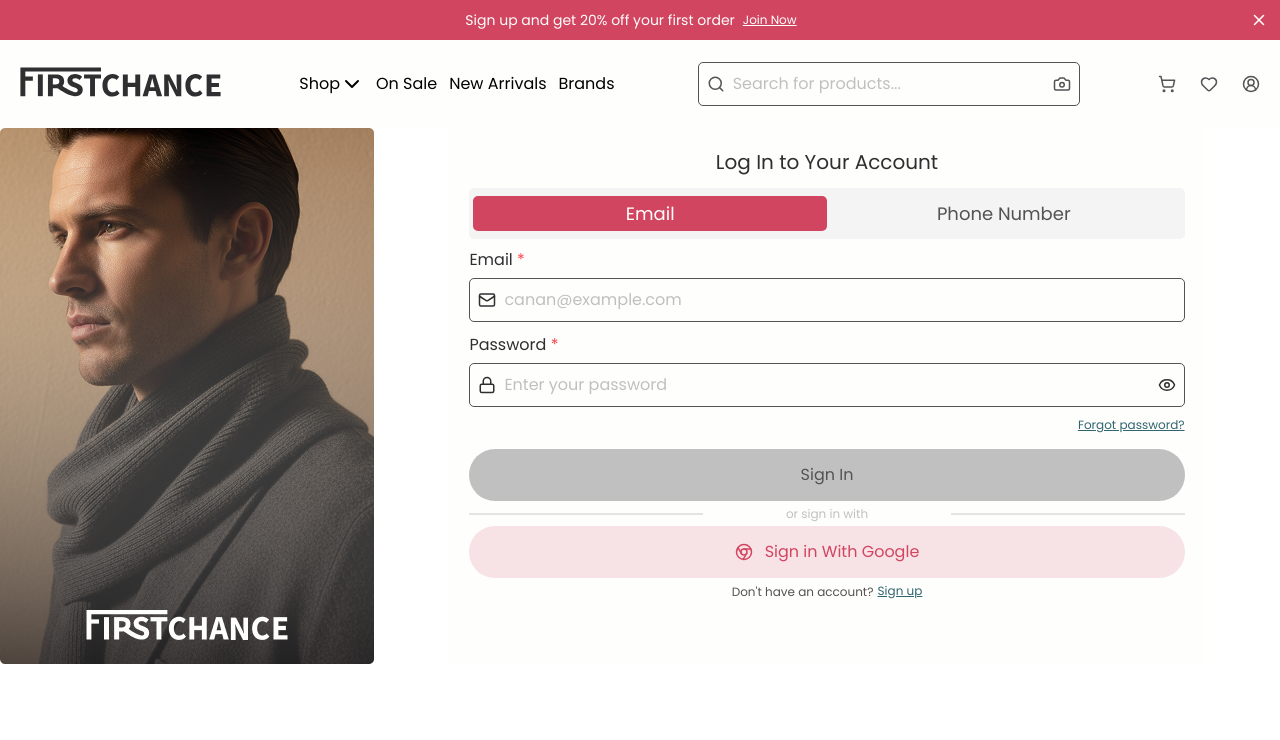
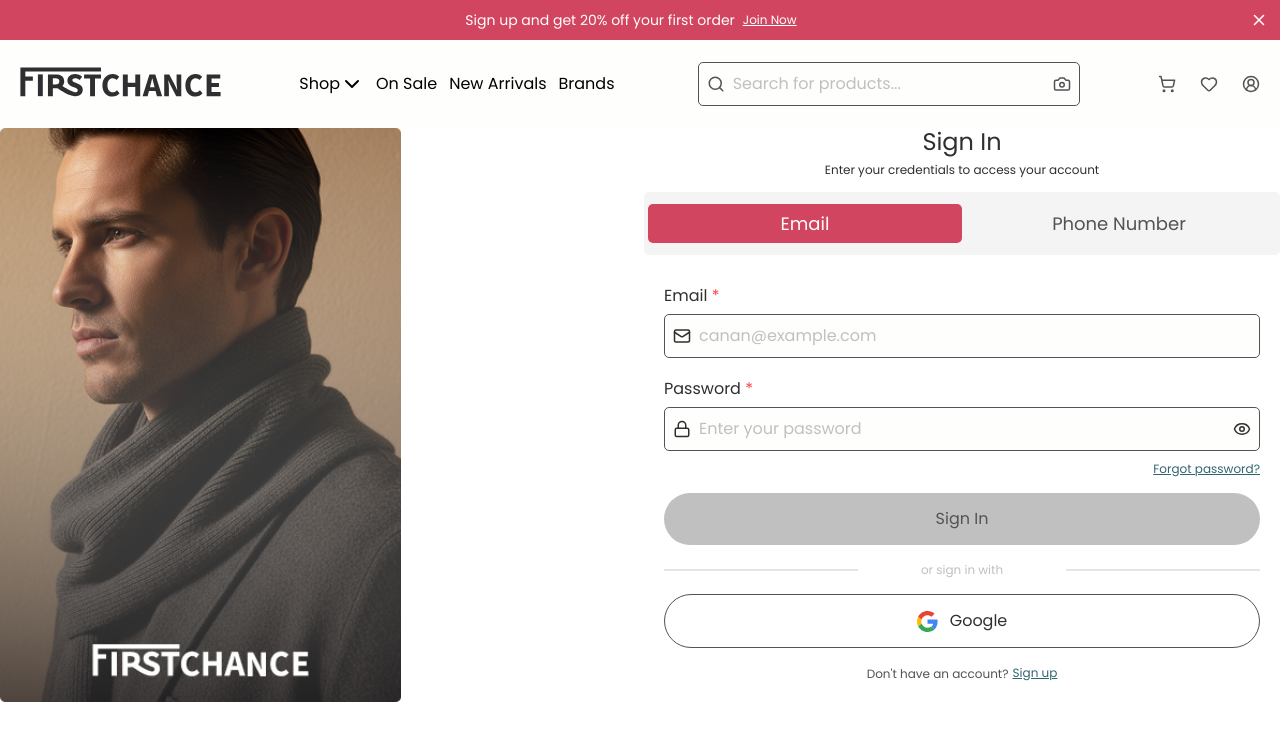
Before and after one commit to EASY-ORDER-IZ/easyorder-frontend, a React (Vite) app: page /sign-in in a window 1280 px wide. Shown: the top 740 px of the page. Built offline with nearby package versions, Linux system fonts and the light colour scheme.

Commit message:
fix: fix the modal and forms

```diff
--- /dev/null
+++ b/src/assets/svg/Google.tsx
@@ -0,0 +1,39 @@
+const Google = () => {
+  return (
+    <div>
+      <svg
+        width="21"
+        height="21"
+        viewBox="0 0 21 21"
+        fill="none"
+        xmlns="http://www.w3.org/2000/svg"
+      >
+        <g clip-path="url(#clip0_1554_6816)">
+          <path
+            d="M10.4998 8.59082V12.6572H16.1507C15.9026 13.9649 15.1579 15.0722 14.0411 15.8168L17.4488 18.4609C19.4343 16.6282 20.5798 13.9364 20.5798 10.7387C20.5798 9.99412 20.513 9.27814 20.3888 8.59093L10.4998 8.59082Z"
+            fill="#4285F4"
+          />
+          <path
+            d="M4.61535 12.4985L3.84678 13.0869L1.12628 15.2059C2.854 18.6327 6.39511 21 10.4996 21C13.3345 21 15.7113 20.0646 17.4486 18.461L14.0409 15.8168C13.1055 16.4468 11.9123 16.8287 10.4996 16.8287C7.76963 16.8287 5.45016 14.9864 4.61964 12.5046L4.61535 12.4985Z"
+            fill="#34A853"
+          />
+          <path
+            d="M1.12628 5.79419C0.410412 7.20686 0 8.80097 0 10.5C0 12.1991 0.410412 13.7932 1.12628 15.2059C1.12628 15.2154 4.61998 12.495 4.61998 12.495C4.40998 11.865 4.28585 11.1968 4.28585 10.4999C4.28585 9.80302 4.40998 9.13488 4.61998 8.50488L1.12628 5.79419Z"
+            fill="#FBBC05"
+          />
+          <path
+            d="M10.4998 4.18091C12.0462 4.18091 13.4207 4.71544 14.5185 5.74636L17.5253 2.73958C15.7021 1.04052 13.3349 0 10.4998 0C6.39532 0 2.854 2.35772 1.12628 5.7941L4.61987 8.50501C5.45028 6.02317 7.76985 4.18091 10.4998 4.18091Z"
+            fill="#EA4335"
+          />
+        </g>
+        <defs>
+          <clipPath id="clip0_1554_6816">
+            <rect width="21" height="21" fill="white" />
+          </clipPath>
+        </defs>
+      </svg>
+    </div>
+  );
+};
+
+export default Google;
--- a/src/components/CommonComponents/Modal.tsx
+++ b/src/components/CommonComponents/Modal.tsx
@@ -11,7 +11,7 @@ const Modal = ({ page, trigger, open, setOpen }: Props) => {
       <Dialog open={open} onOpenChange={setOpen}>
         <DialogTrigger asChild>{trigger}</DialogTrigger>
 
-        <DialogContent className="w-[85%] md:w-[56%] lg:w-[55%]">
+        <DialogContent className="w-[85%] max-w-[800px] md:w-[56%] lg:w-[60%]">
           <DialogHeader></DialogHeader>
           {page}
         </DialogContent>
--- a/src/components/SignInComponents/Form.tsx
+++ b/src/components/SignInComponents/Form.tsx
@@ -3,18 +3,22 @@ import { useState } from 'react';
 import { zodResolver } from '@hookform/resolvers/zod';
 import { Controller, useForm } from 'react-hook-form';
 import * as z from 'zod';
-import { ChevronDown, Chromium, Eye, EyeOff, Lock, Mail } from 'lucide-react';
-import { Field, FieldGroup } from '@/components/ui/field';
+import { Eye, EyeOff, Lock, Mail, ChevronDown } from 'lucide-react';
+import { Field } from '@/components/ui/field';
 import { Input } from '@/components/ui/input';
 import formSchema from '@/validation/formSchema';
 import { Link, useNavigate } from 'react-router-dom';
 import { Button } from '../ui/button/button';
 import { useAuthStore } from '@/store/authStore';
 import { toast } from 'sonner';
-import { Tabs, TabsContent, TabsList, TabsTrigger } from '@/components/ui/tabs';
 import { Separator } from '../ui/separator';
+import Google from '@/assets/svg/Google';
 
-export function FormComponent() {
+interface FormProps {
+  type: 'email' | 'phone';
+}
+
+export function FormComponent({ type }: FormProps) {
   const [showPassword, setShowPassword] = useState(false);
   const navigate = useNavigate();
   const { login } = useAuthStore();
@@ -24,19 +28,31 @@ export function FormComponent() {
     mode: 'onChange',
     defaultValues: {
       email: '',
+      phone: '',
       password: '',
     },
   });
 
   const email = form.watch('email');
+  const phone = form.watch('phone');
   const password = form.watch('password');
-  const isDisabled = !email || !password;
+
+  const isDisabled = type === 'email' ? !email || !password : !phone || !password;
 
   function onSubmit(data: z.infer<typeof formSchema>) {
-    const mockUser = { id: 1, email: 'tesst@example.com', password: 'Moh@12345' };
-    if (data.email === mockUser.email && data.password === mockUser.password) {
+    const mockUser = {
+      id: 1,
+      email: 'tesst@example.com',
+      phone: '+972123456789',
+      password: 'Moh@12345',
+    };
+
+    if (
+      (type === 'email' ? data.email : data.phone) ===
+        (type === 'email' ? mockUser.email : mockUser.phone) &&
+      data.password === mockUser.password
+    ) {
       login(mockUser);
-
       navigate('/');
       console.log(data);
     } else {
@@ -45,42 +61,45 @@ export function FormComponent() {
   }
 
   return (
-    <div className="bg-background flex w-full flex-col gap-3 p-5 lg:max-w-[59%]">
-      <div className="flex w-full justify-center">
-        <span className="text-text-primary text-lg leading-7 font-medium">
-          Log In to Your Account
-        </span>
-      </div>
-      <Tabs defaultValue="email">
-        <TabsList>
-          <TabsTrigger value="email">Email</TabsTrigger>
-          <TabsTrigger value="phone">Phone Number</TabsTrigger>
-        </TabsList>
-        <TabsContent value={'email'}>
+    <div className="flex w-full flex-col gap-3 p-5">
       <form id="form-rhf-demo" onSubmit={form.handleSubmit(onSubmit)}>
-            <FieldGroup className="flex flex-col">
+        <div className="flex w-full flex-col gap-3">
+          {type === 'email' ? (
             <Controller
               name="email"
               control={form.control}
               render={({ field, fieldState }) => (
                 <Field data-invalid={fieldState.invalid}>
-                    <div>
                   <Input
                     prefixIcon={<Mail size={18} className="text-text-primary" />}
                     label="Email"
-                        required={true}
+                    placeholder="canan@example.com"
+                    required
                     {...field}
-                        id="form-rhf-demo-email"
-                        aria-invalid={fieldState.invalid}
-                        type="email"
-                        placeholder="canan@example.com"
-                        autoComplete="off"
-                        error="please Enter you email correctly "
+                    error={fieldState.error?.message}
                   />
-                    </div>
                 </Field>
               )}
             />
+          ) : (
+            <Controller
+              name="phone"
+              control={form.control}
+              render={({ field, fieldState }) => (
+                <Field data-invalid={fieldState.invalid}>
+                  <Input
+                    prefixIcon={<ChevronDown size={18} className="text-text-primary" />}
+                    label="Phone"
+                    placeholder="+972"
+                    required
+                    {...field}
+                    error={fieldState.error?.message}
+                  />
+                </Field>
+              )}
+            />
+          )}
+
           <Controller
             name="password"
             control={form.control}
@@ -108,92 +127,20 @@ export function FormComponent() {
                     link="/resetpassword"
                     type={showPassword ? 'text' : 'password'}
                     {...field}
-                        id="form-rhf-demo-password"
-                        aria-invalid={fieldState.invalid}
                     placeholder="Enter your password"
-                        autoComplete="off"
                     linklabel="Forgot password?"
-                        required={true}
-                        error="Enter your pass"
+                    required
+                    error={fieldState.error?.message}
                   />
                 </div>
               </Field>
             )}
           />
-            </FieldGroup>
+        </div>
       </form>
-        </TabsContent>
-        <TabsContent value={'phone'}>
-          <form id="form-rhf-demo" onSubmit={form.handleSubmit(onSubmit)}>
-            <FieldGroup className="flex flex-col">
-              <Controller
-                name="email"
-                control={form.control}
-                render={({ field, fieldState }) => (
-                  <Field data-invalid={fieldState.invalid}>
-                    <div>
-                      <Input
-                        prefixIcon={<ChevronDown size={18} className="text-text-primary" />}
-                        label="Phone number"
-                        required={true}
-                        {...field}
-                        id="form-rhf-demo-email"
-                        aria-invalid={fieldState.invalid}
-                        type="email"
-                        placeholder="+972"
-                        autoComplete="off"
-                        error="please Enter you email correctly "
-                      />
-                    </div>
-                  </Field>
-                )}
-              />
-              <Controller
-                name="password"
-                control={form.control}
-                render={({ field, fieldState }) => (
-                  <Field data-invalid={fieldState.invalid}>
-                    <div className="relative flex w-full items-center">
-                      <Input
-                        suffixIcon={
-                          showPassword ? (
-                            <EyeOff
-                              onClick={() => setShowPassword((prev) => !prev)}
-                              className="text-text-primary cursor-pointer"
-                              size={18}
-                            />
-                          ) : (
-                            <Eye
-                              onClick={() => setShowPassword((prev) => !prev)}
-                              className="text-text-primary cursor-pointer"
-                              size={18}
-                            />
-                          )
-                        }
-                        prefixIcon={<Lock size={18} className="text-text-primary" />}
-                        label="Password"
-                        link="/resetpassword"
-                        type={showPassword ? 'text' : 'password'}
-                        {...field}
-                        id="form-rhf-demo-password"
-                        aria-invalid={fieldState.invalid}
-                        placeholder="Enter your password"
-                        autoComplete="off"
-                        linklabel="Forgot password?"
-                        required={true}
-                        error="Enter your pass"
-                      />
-                    </div>
-                  </Field>
-                )}
-              />
-            </FieldGroup>
-          </form>
-        </TabsContent>
-      </Tabs>
 
       <Field id="submit" orientation="horizontal">
-        <div className="flex w-full flex-col gap-1">
+        <div className="flex w-full flex-col gap-4">
           <Button
             disabled={isDisabled}
             title="Sign In"
@@ -207,10 +154,10 @@ export function FormComponent() {
               or sign in with
             </div>
             <Separator />
-          </div>{' '}
+          </div>
           <Button
-            prefixIcon={<Chromium size={18} className="text-accent-primary" />}
-            title="Sign in With Google"
+            prefixIcon={<Google />}
+            title="Google"
             type="submit"
             variant="secondary"
             form="form-rhf-demo"
--- a/src/components/SignInComponents/SignInPic.tsx
+++ b/src/components/SignInComponents/SignInPic.tsx
@@ -1,7 +1,7 @@
 import img from '../../assets/images/sin.png';
 const SignInPic = () => {
   return (
-    <div className="hidden h-full lg:flex">
+    <div className="hidden h-full w-full lg:flex">
       <img src={img} className="object-cover" />
     </div>
   );
--- /dev/null
+++ b/src/components/SignInComponents/Title.tsx
@@ -0,0 +1,12 @@
+const Title = () => {
+  return (
+    <div className="flex flex-col items-center justify-center">
+      <span className="text-text-primary text-login leading-7 font-medium">Sign In</span>
+      <span className="text-text-primary text-sm leading-7">
+        Enter your credentials to access your account
+      </span>
+    </div>
+  );
+};
+
+export default Title;
--- a/src/components/ui/button/button-variants.ts
+++ b/src/components/ui/button/button-variants.ts
@@ -9,7 +9,7 @@ export const buttonVariants = cva(
         primary:
           'bg-accent-primary text-background disabled:text-text-secondary  disabled:bg-text-disabled  ',
         secondary:
-          ' bg-accent-primary/15 text-accent-primary hover:text-background hover:border-0 disabled:text-text-disabled disabled:border-text-disabled ',
+          ' bg-backgrount text-text-primary border border-text-secondary hover:text-background hover:border-0 disabled:text-text-disabled disabled:border-text-disabled ',
       },
       size: {
         default: '',
--- a/src/components/ui/tabs.tsx
+++ b/src/components/ui/tabs.tsx
@@ -18,7 +18,7 @@ function TabsList({ className, ...props }: React.ComponentProps<typeof TabsPrimi
     <TabsPrimitive.List
       data-slot="tabs-list"
       className={cn(
-        'bg-background-card flex w-full items-center justify-center rounded-sm px-1 py-2',
+        'bg-background-card flex items-center justify-center rounded-sm px-1 py-3',
         className,
       )}
       {...props}
@@ -31,7 +31,7 @@ function TabsTrigger({ className, ...props }: React.ComponentProps<typeof TabsPr
     <TabsPrimitive.Trigger
       data-slot="tabs-trigger"
       className={cn(
-        'data-[state=active]:bg-accent-primary data-[state=inactive]:text-text-secondary text-md data-[state=active]:text-background flex w-full cursor-pointer items-center justify-center rounded-sm px-2 py-1 leading-[1.688rem] whitespace-nowrap outline-none disabled:pointer-events-none disabled:opacity-50 data-[state=active]:font-medium data-[state=inactive]:font-normal [&_svg]:pointer-events-none',
+        'data-[state=active]:bg-accent-primary data-[state=inactive]:text-text-secondary text-md data-[state=active]:text-background flex w-full cursor-pointer items-center justify-center rounded-sm px-2 py-1.5 leading-[1.688rem] whitespace-nowrap outline-none disabled:pointer-events-none disabled:opacity-50 data-[state=active]:font-medium data-[state=inactive]:font-normal [&_svg]:pointer-events-none',
         className,
       )}
       {...props}
@@ -43,7 +43,7 @@ function TabsContent({ className, ...props }: React.ComponentProps<typeof TabsPr
   return (
     <TabsPrimitive.Content
       data-slot="tabs-content"
-      className={cn('flex-1 outline-none', className)}
+      className={cn('outline-none', className)}
       {...props}
     />
   );
--- a/src/pages/SignInPage.tsx
+++ b/src/pages/SignInPage.tsx
@@ -1,12 +1,27 @@
 import SignInPic from '../components/SignInComponents/SignInPic';
 import { FormComponent } from '@/components/SignInComponents/Form';
+import Title from '@/components/SignInComponents/Title';
+import { Tabs, TabsContent, TabsList, TabsTrigger } from '@/components/ui/tabs';
 
 const SignInPage = () => {
   return (
     <div className="flex w-full justify-between gap-2">
       <SignInPic />
-      <FormComponent />
-      <div className=""></div>
+      <div className="flex w-full flex-col gap-2">
+        <Title />
+        <Tabs defaultValue="email">
+          <TabsList>
+            <TabsTrigger value="email">Email</TabsTrigger>
+            <TabsTrigger value="phone">Phone Number</TabsTrigger>
+          </TabsList>
+          <TabsContent value="email">
+            <FormComponent type="email" />
+          </TabsContent>
+          <TabsContent value="phone">
+            <FormComponent type="phone" />
+          </TabsContent>
+        </Tabs>
+      </div>
     </div>
   );
 };
--- a/src/styles/theme.css
+++ b/src/styles/theme.css
@@ -17,6 +17,7 @@
   --text-leading-lg: 1.5rem;
   --text-md: 1.125rem; /*18px*/
   --text-lg: 1.25rem;
+  --text-login: 1.5rem;
   --text-xl: 2rem;
   --text-title: 3rem /* 48px */;
 
--- a/src/validation/formSchema.ts
+++ b/src/validation/formSchema.ts
@@ -1,12 +1,19 @@
 import { z } from 'zod';
 
-const authSchema = z.object({
+const authSchema = z
+  .object({
     email: z
       .string()
       .min(1, 'Email is required')
       .email('Please enter a valid email address')
       .toLowerCase()
-    .trim(),
+      .trim()
+      .optional(), // optional because phone may be used instead
+
+    phone: z
+      .string()
+      .regex(/^\+?\d{7,15}$/, 'Enter a valid phone number')
+      .optional(), // optional because email may be used instead
 
     password: z
       .string()
@@ -16,5 +23,10 @@ const authSchema = z.object({
       .regex(/[a-z]/, 'Password must include at least one lowercase letter')
       .regex(/[0-9]/, 'Password must include at least one number')
       .regex(/[^A-Za-z0-9]/, 'Password must include at least one special character'),
+  })
+  .refine((data) => data.email || data.phone, {
+    message: 'Either email or phone must be provided',
+    path: ['email'], // this will display error at email field
   });
+
 export default authSchema;
```
Lines whose indentation alone changed are shown as unchanged.
